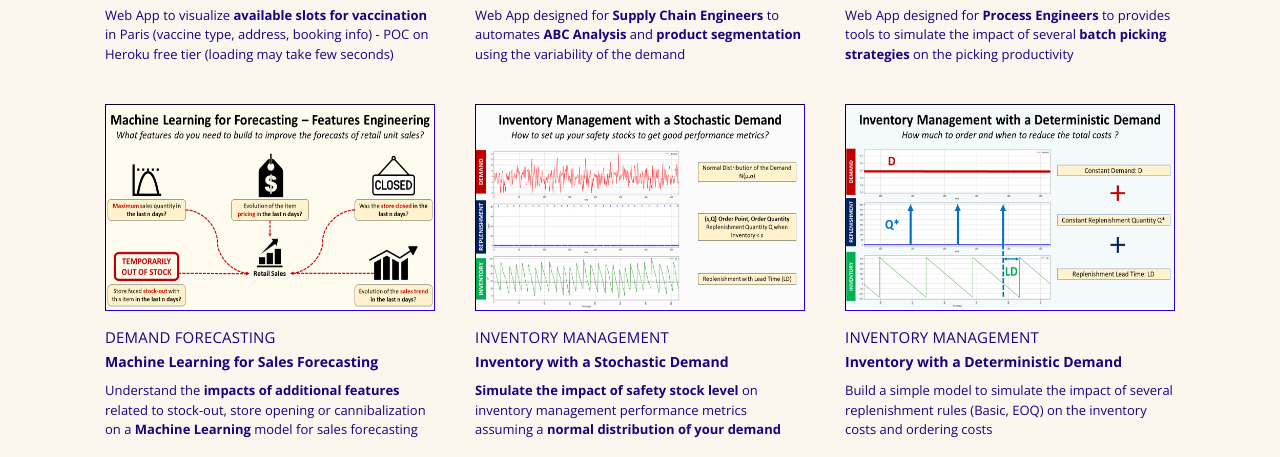
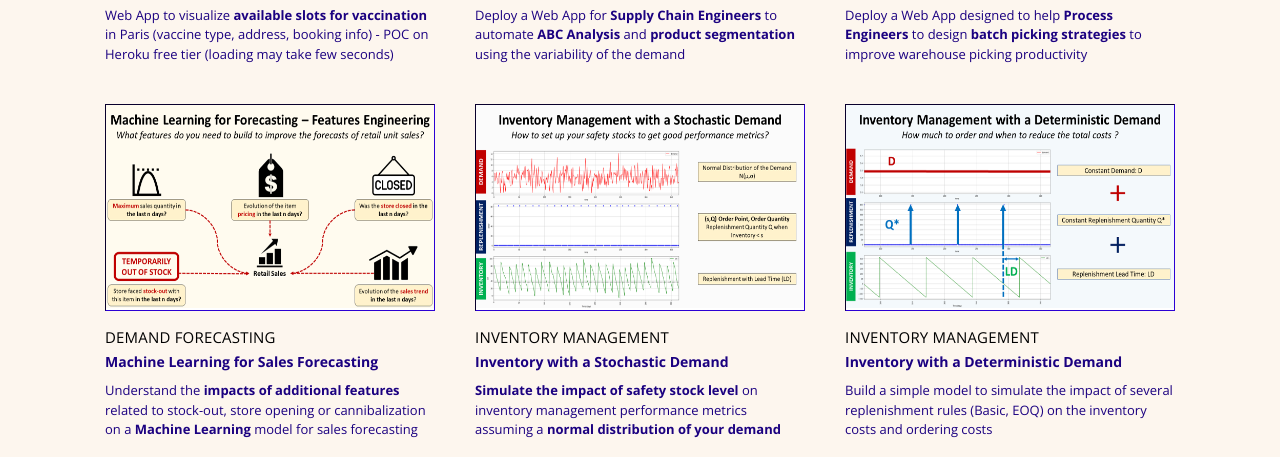
Before and after one commit to samirsaci/samirsaci.github.io, a plain HTML site: page index.html in a window 1280 px wide. Shown: the part 904-1361 px from the top of the page. Drawn offline with nearby package versions, Linux system fonts and the light colour scheme.

Commit message:
update ui

```diff
--- a/index.html
+++ b/index.html
@@ -188,7 +188,7 @@
                 Automate ABC Classification & Segmentation
               </div>
               <div class="portfolio-box-description">
-                Web App designed for <b>Supply Chain Engineers</b> to automates
+                Deploy a Web App for <b>Supply Chain Engineers</b> to automate
                 <b>ABC Analysis</b> and <b>product segmentation</b> using the
                 variability of the demand
               </div>
@@ -217,9 +217,9 @@
                 Improve Productivity with Batch Picking
               </div>
               <div class="portfolio-box-description">
-                Web App designed for <b>Process Engineers</b> to provides tools
-                to simulate the impact of several
-                <b>batch picking strategies</b> on the picking productivity
+                Deploy a Web App designed to help <b>Process Engineers</b> to
+                design <b> batch picking strategies</b> to improve warehouse
+                picking productivity
               </div>
             </div>
 
--- a/static/css/0/styles.css
+++ b/static/css/0/styles.css
@@ -164,7 +164,7 @@ div .links a {
   display: block;
   text-align: left;
   font-size: 15px;
-  color: #1b0180;
+  color: #000000;
   margin-top: 1em;
   width: 100%;
   white-space: nowrap;
```
